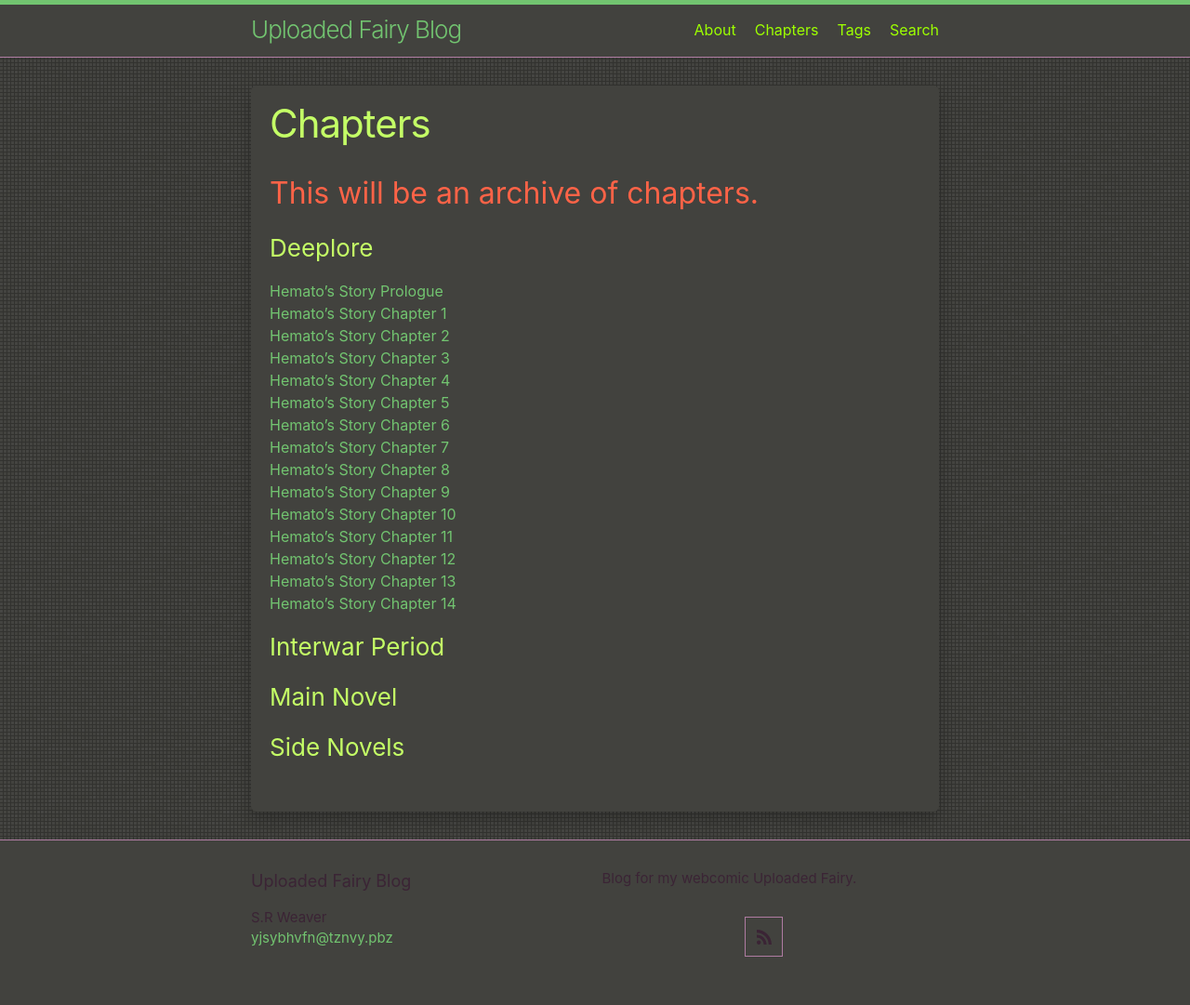
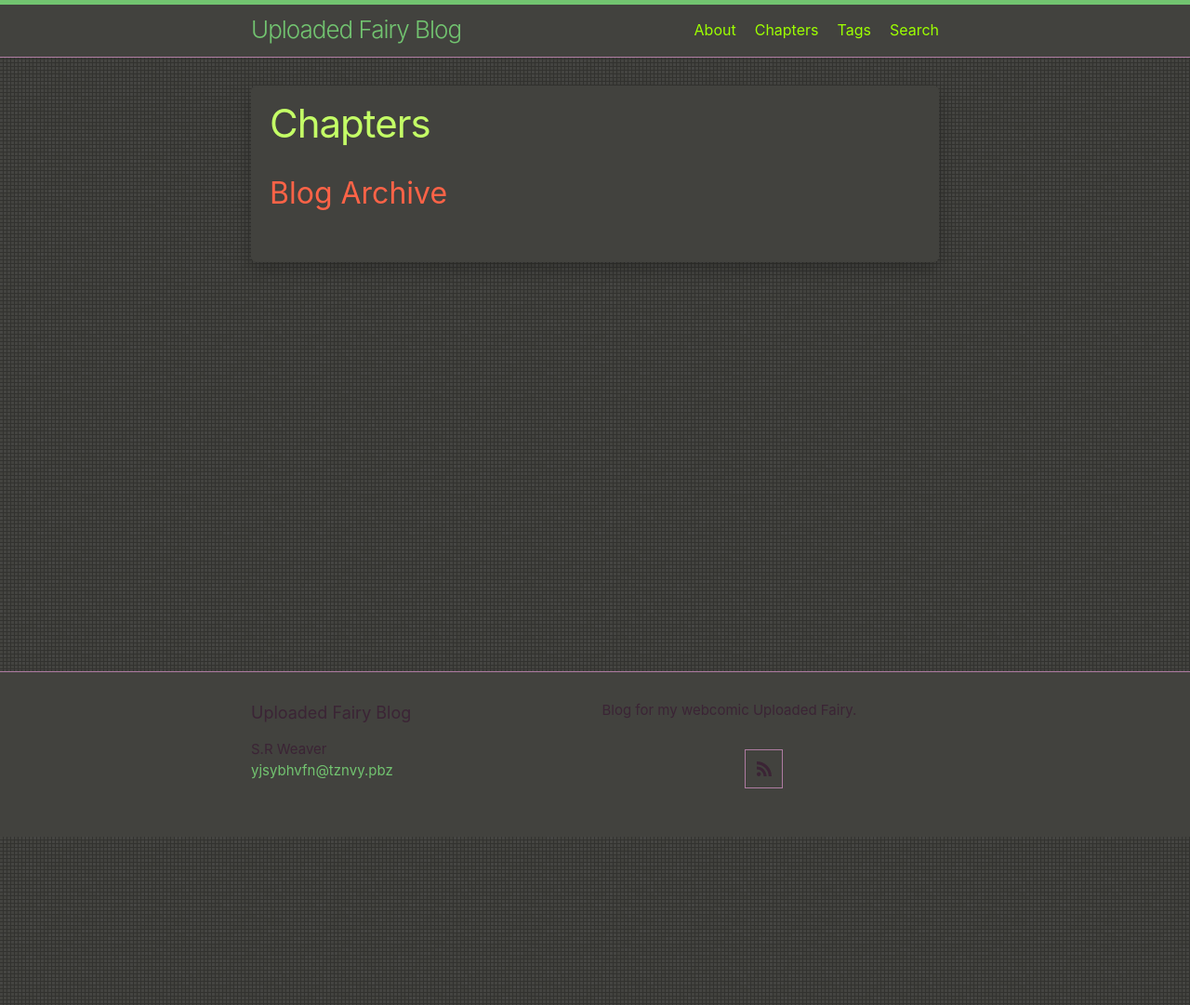
Before and after one commit to LWFlouisa/UFBlog, a Jekyll site: the page built from archive.md, in a window 1280 px wide. Shown: the whole page at 93% size. Built offline with Jekyll 4.4.1, drawn with Linux system fonts in a browser that asks for light colours; after the commit the page ends 900 px from its top, so only the background shows below that.

Commit message:
Update archive.md

```diff
--- a/archive.md
+++ b/archive.md
@@ -2,25 +2,4 @@
 title: Chapters
 layout: page
 ---
-## This will be an archive of chapters.
-
-### Deeplore
-[Hemato's Story Prologue](https://lwflouisa.github.io/UploadedFairyOELN/2022/11/29/prologue.html)<br />
-[Hemato's Story Chapter 1](https://lwflouisa.github.io/UploadedFairyOELN/2022/11/30/chapter1.html)<br />
-[Hemato's Story Chapter 2](https://lwflouisa.github.io/UploadedFairyOELN/2022/11/30/chapter2.html)<br />
-[Hemato's Story Chapter 3](https://lwflouisa.github.io/UploadedFairyOELN/2022/11/30/chapter3.html)<br />
-[Hemato's Story Chapter 4](https://lwflouisa.github.io/UploadedFairyOELN/2022/11/30/chapter4.html)<br />
-[Hemato's Story Chapter 5](https://lwflouisa.github.io/UploadedFairyOELN/2022/11/30/chapter5.html)<br />
-[Hemato's Story Chapter 6](https://lwflouisa.github.io/UploadedFairyOELN/2022/11/30/chapter6.html)<br />
-[Hemato's Story Chapter 7](https://lwflouisa.github.io/UploadedFairyOELN/2022/11/30/chapter7.html)<br />
-[Hemato's Story Chapter 8](https://lwflouisa.github.io/UploadedFairyOELN/2022/11/30/chapter8.html)<br />
-[Hemato's Story Chapter 9](https://lwflouisa.github.io/UploadedFairyOELN/2022/11/30/chapter9.html)<br />
-[Hemato's Story Chapter 10](https://lwflouisa.github.io/UploadedFairyOELN/2022/12/01/chapter10.html)<br />
-[Hemato's Story Chapter 11](https://lwflouisa.github.io/UploadedFairyOELN/2022/12/01/chapter11.html)<br />
-[Hemato's Story Chapter 12](https://lwflouisa.github.io/UploadedFairyOELN/2022/12/01/chapter12.html)<br />
-[Hemato's Story Chapter 13](https://lwflouisa.github.io/UploadedFairyOELN/2022/12/01/chapter13.html)<br />
-[Hemato's Story Chapter 14](https://lwflouisa.github.io/UploadedFairyOELN/2022/12/01/chapter14_hematofinal.html)<br />
-
-### Interwar Period
-### Main Novel
-### Side Novels
+## Blog Archive
```
